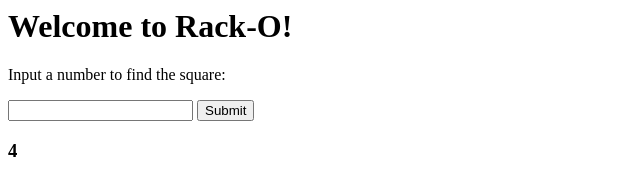
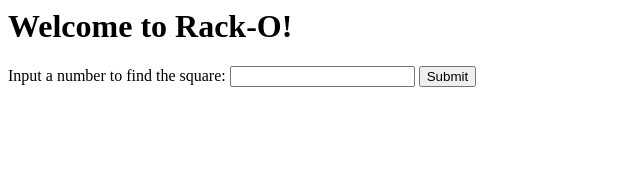
Before and after one commit to sam10e/racko, a plain HTML site: page index.html in a window 1280 px wide. Shown: the whole page, without its empty margins (0-640 px from the left). Drawn offline with Linux system fonts and the light colour scheme.

Commit message:
Updated square function

```diff
--- a/app.js
+++ b/app.js
@@ -1,7 +1,7 @@
-function square() {
-    return 2 * 2;
+function square(num) {
+    return num * num;
 };
 
-var results = document.querySelector("h3");
+var results = document.getElementById("userInput").value;
 
-results.textContent = square()
+document.getElementById("result").innerHTML = results;
--- a/index.html
+++ b/index.html
@@ -6,11 +6,14 @@
 
 <body>
     <h1>Welcome to Rack-O!</h1>
-    <p>Input a number to find the square:</p>
-    <input type="number" name="usrInput">
-    <input type="button" onclick="square()" value="Submit">
 
-    <h3 id="number">Square</h3>
+    <form>
+        <label>Input a number to find the square:</label>
+        <input type="number" id="userInput" name="number_input">
+        <input type="submit" onclick="square(results);">
+    </form>
+
+    <h3 id="result"></h3>
     <script src="app.js"></script>
 </body>
 </html>
```
